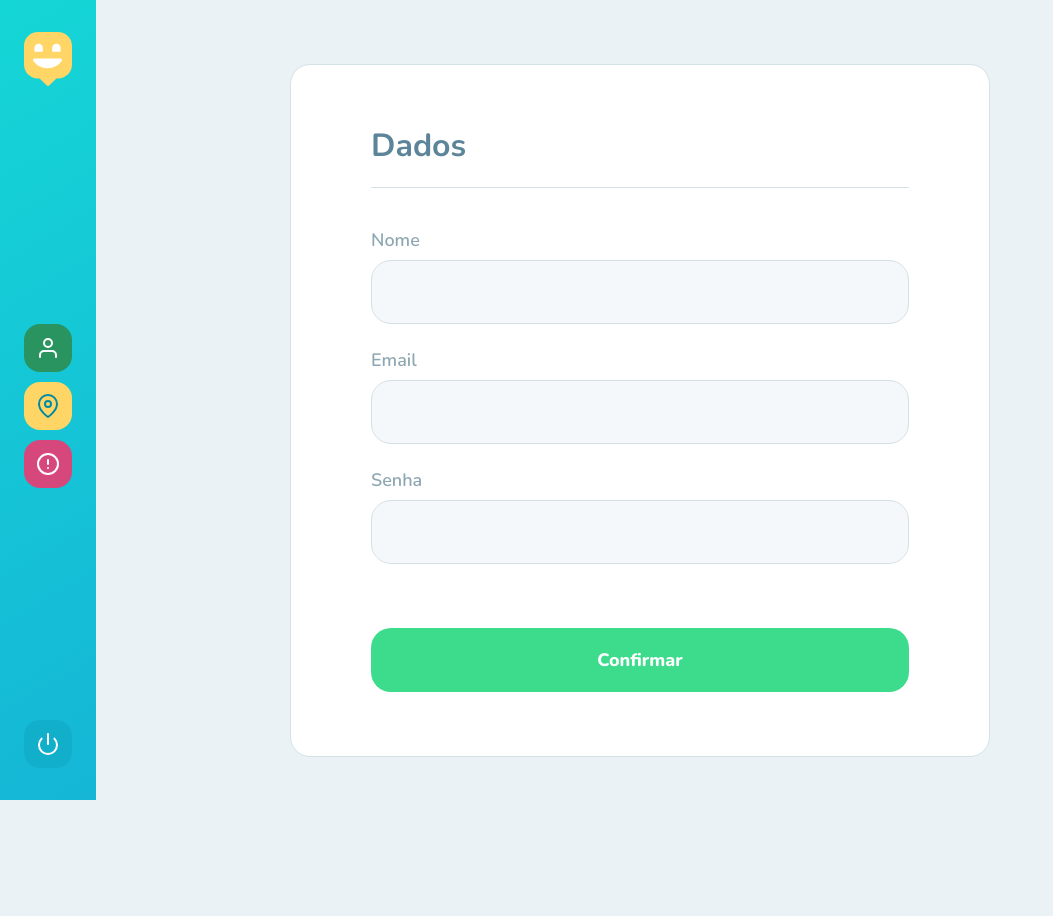
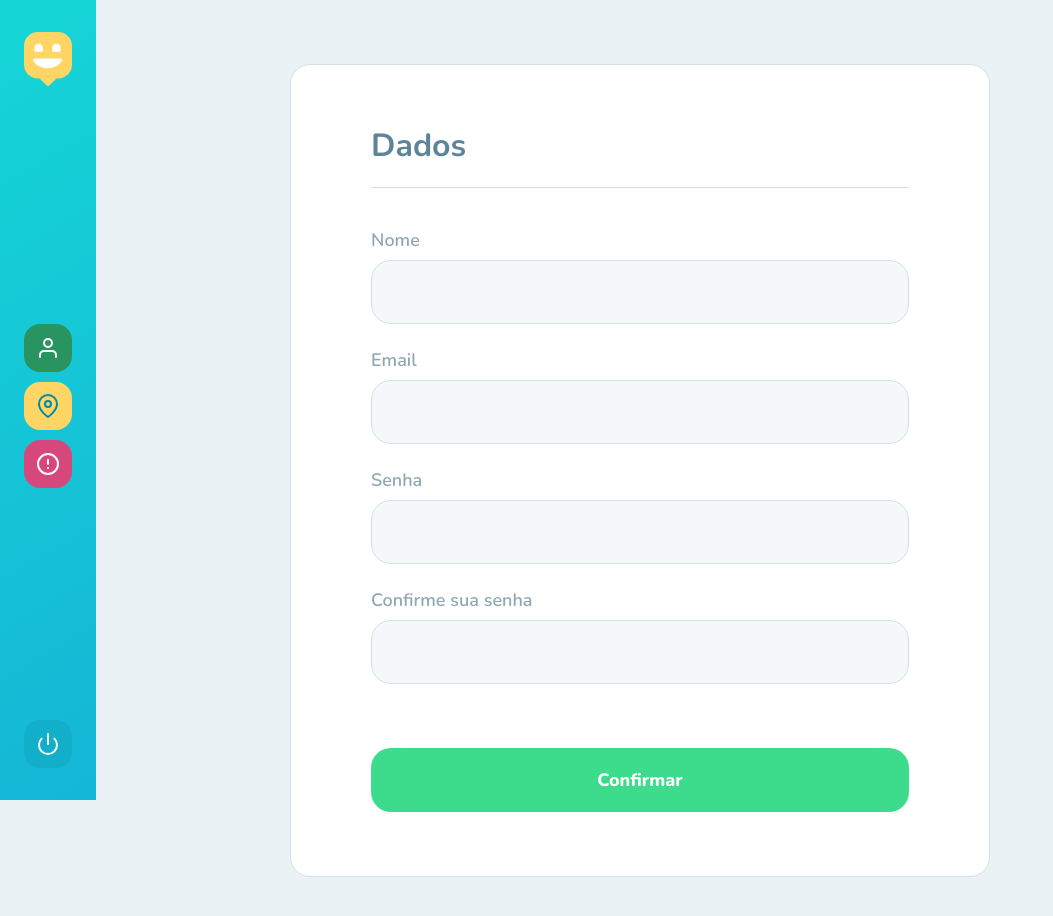
Before and after one commit to Olliveer/Happy-2.0, a React (Create React App) app in the folder web/: page /dashboard/user/create in a window 1280 px wide. Shown: the top 916 px of the page, without its empty margins (0-1053 px from the left). Before the commit the page ends 821 px from the top, so only its background shows below. Built offline with nearby package versions, Linux system fonts and the light colour scheme; sample sign-in values are in the browser's storage.

Commit message:
user create qith alerts

```diff
--- a/web/src/components/OrphanageCard/orphanage-card.css
+++ b/web/src/components/OrphanageCard/orphanage-card.css
@@ -15,7 +15,7 @@ div.card {
 
   div.card .leaflet-container {
     width: 100%;
-    background-color: #aaa;
+    background-color: #FFF;
     height: 225px;
   }
 
--- a/web/src/components/Sidebar.tsx
+++ b/web/src/components/Sidebar.tsx
@@ -1,6 +1,6 @@
 import React from 'react';
 import { FiArrowLeft } from 'react-icons/fi';
-import { useHistory } from 'react-router-dom';
+import { Link, useHistory } from 'react-router-dom';
 
 import mapMarkerImg from '../images/map-marker.svg';
 
@@ -11,7 +11,9 @@ export default function Sidebar() {
 
     return (
         <aside className="app-sidebar">
+            <Link to="/">
             <img src={mapMarkerImg} alt="Happy" />
+            </Link>
 
             <footer>
                 <button type="button" onClick={goBack}>
--- a/web/src/pages/EditOrphanage/edit-orphanage.css
+++ b/web/src/pages/EditOrphanage/edit-orphanage.css
@@ -20,6 +20,7 @@ form.edit-orphanage-form .leaflet-container {
   margin-bottom: 40px;
   border: 1px solid #D3E2E5;
   border-radius: 20px;
+  background: #FFF;
 }
 
 form.edit-orphanage-form fieldset {
--- a/web/src/pages/OrphanagesMap.tsx
+++ b/web/src/pages/OrphanagesMap.tsx
@@ -29,7 +29,9 @@ function OrphanagesMap() {
         <div id="page-map">
             <aside>
                 <header>
+                    <Link to="/">
                     <img src={mapMarkerImg} alt="Happy" />
+                    </Link>
 
                     <h2>Escolha um orfanato no mapa</h2>
                     <p>Muitas crianças estão esperando a sua visita :)</p>
--- a/web/src/pages/Register.tsx
+++ /dev/null
@@ -1,105 +0,0 @@
-import React, { FormEvent, useState } from "react";
-import { useHistory } from "react-router-dom";
-
-
-import '../styles/pages/create-orphanage.css';
-import Sidebar from "../components/Dashboard";
-
-
-
-export default function Register() {
-    const history = useHistory();
-
-    const [name, setName] = useState('');
-    const [email, setEmail] = useState('');
-    const [password, setPassword] = useState('');
-
-
-    // async function handleSubmitRegisterUser(event: FormEvent) {
-    //     event.preventDefault();
-
-    //     const data = new FormData();
-    //     data.append('name', name);
-    //     data.append('email', email);
-    //     data.append('password', password);
-
-    //     console.log(name, email, password);
-
-
-    //     await api.post('register', JSON.stringify(data));
-
-    //     alert('Cadastro realizado com sucesso');
-    //     history.push('/app');
-
-    // }
-
-    function handleSubmit(e: FormEvent) {
-        e.preventDefault();
-        const data = { name: name, email: email, password: password };
-
-        fetch('http://localhost:3333/register', {
-            method: 'POST',
-            headers: {
-                'Content-type': 'application/json',
-            },
-            body: JSON.stringify(data),
-        }).then(response => {
-            if (!response.ok) {
-               alert('User already registered');
-               history.push('/user/create');
-            }
-            alert('Successfully registered')
-            history.push('/app');
-            return response.json()
-        })
-        .then(user => {
-             console.log(user)
-         })
-
-    }
-
-    return (
-        <div id="page-create-orphanage">
-            <Sidebar />
-
-            <main>
-                <form onSubmit={handleSubmit} className="create-orphanage-form">
-                    <fieldset>
-                        <legend>Dados</legend>
-                        <div className="input-block">
-                            <label htmlFor="name">Nome</label>
-                            <input
-                                id="name"
-                                value={name}
-                                onChange={event => setName(event.target.value)} />
-                        </div>
-
-                        <div className="input-block">
-                            <label htmlFor="email">Email</label>
-                            <input
-                                id="email"
-                                value={email}
-                                onChange={event => setEmail(event.target.value)} />
-                        </div>
-
-                        <div className="input-block">
-                            <label htmlFor="password">Senha</label>
-                            <input
-                                id="password"
-                                value={password}
-                                type="password"
-                                onChange={event => setPassword(event.target.value)} />
-                        </div>
-
-                    </fieldset>
-
-
-
-                    <button className="confirm-button" type="submit">
-                        Confirmar
-                    </button>
-                </form>
-            </main>
-        </div>
-    );
-}
--- /dev/null
+++ b/web/src/pages/Register/index.tsx
@@ -0,0 +1,140 @@
+import React, { FormEvent, useEffect, useState } from "react";
+import { useHistory } from "react-router-dom";
+import api from '../../services/api';
+
+import ToastAnimated, { showToast } from '../../utils/Toast/toast';
+import './register.css';
+import Sidebar from "../../components/Dashboard";
+
+
+
+export default function Register() {
+    const history = useHistory();
+
+    const [name, setName] = useState('');
+    const [email, setEmail] = useState('');
+    const [password, setPassword] = useState('');
+    const [re_password, setRepassword] = useState('');
+
+    const notify = () => showToast({ type: "info", message: "Confirme seu password" });
+
+
+
+    function handleSubmit(event: FormEvent) {
+        event.preventDefault();
+
+        if (password === re_password) {
+            const data = {
+                name: name,
+                email: email,
+                password: password
+            }
+            // console.log(api.post('register', data).then(msg => alert(msg.data.msg)).catch(err => alert(err.response.data.error)));
+            api.post('register', data).then(msg => {
+                console.log(msg.data.msg);
+                showToast({ type: "success", message: msg.data.msg })
+                setTimeout(() => {
+                    history.push('/dashboard/users');
+                }, 2000)
+
+
+
+            })
+                .catch(err => {
+                    showToast({ type: "error", message: err.response.data.error })
+                    history.push('/dashboard/user/create');
+                });
+
+
+        } else {
+            history.push('/dashboard/user/create');
+            notify();
+        }
+
+
+
+        // alert('Cadastro realizado com sucesso');
+        // history.push('/app');
+
+    }
+
+    // function handleSubmit(e: FormEvent) {
+    //     e.preventDefault();
+    // const data = {
+    //     name: name,
+    //     email: email,
+    //     password: password,
+    //     re_password: re_password
+    // };
+
+    //     fetch('http://localhost:3333/register', {
+    //         method: 'POST',
+    //         headers: {
+    //             'Content-type': 'application/json',
+    //         },
+    //         body: JSON.stringify(data),
+    //     }).then(response => {
+    //         if (!response.ok) {
+    //             alert('User already registered');
+    //             history.push('/user/create');
+    //         }
+    //         alert('Successfully registered')
+    //         history.push('/dashboard/users');
+    //         return response.json()
+    //     })
+    //         .then(user => {
+    //             console.log(user)
+    //         })
+
+    // }
+
+    return (
+        <div id="page-create-user">
+            <Sidebar />
+            <ToastAnimated />
+            <main>
+                <form onSubmit={handleSubmit} className="create-orphanage-form">
+                    <fieldset>
+                        <legend>Dados</legend>
+                        <div className="input-block">
+                            <label htmlFor="name">Nome</label>
+                            <input
+                                id="name"
+                                value={name}
+                                onChange={event => setName(event.target.value)} />
+                        </div>
+
+                        <div className="input-block">
+                            <label htmlFor="email">Email</label>
+                            <input
+                                id="email"
+                                value={email}
+                                onChange={event => setEmail(event.target.value)} />
+                        </div>
+
+                        <div className="input-block">
+                            <label htmlFor="password">Senha</label>
+                            <input
+                                id="password"
+                                value={password}
+                                type="password"
+                                onChange={event => setPassword(event.target.value)} />
+                        </div>
+                        <div className="input-block">
+                            <label htmlFor="password">Confirme sua senha</label>
+                            <input
+                                id="re_password"
+                                value={re_password}
+                                type="password"
+                                onChange={event => setRepassword(event.target.value)} />
+                        </div>
+                    </fieldset>
+
+                    <button className="confirm-button" type="submit">
+                        Confirmar
+                    </button>
+                </form>
+            </main>
+        </div>
+    );
+}
--- /dev/null
+++ b/web/src/pages/Register/register.css
@@ -0,0 +1,17 @@
+#page-create-user {
+    display: flex;
+}
+
+#page-create-user main {
+    flex: 1;
+}
+
+form.create-orphanage-form {
+    width: 700px;
+    margin: 64px auto;
+    background: #FFFFFF;
+    border: 1px solid #D3E2E5;
+    border-radius: 20px;
+    padding: 64px 80px;
+    overflow: hidden;
+  }
--- a/web/src/pages/Users/users.css
+++ b/web/src/pages/Users/users.css
@@ -61,9 +61,9 @@
     padding: 1rem 2rem;
   }
 
-  #page-users div.card-container > div:last-child strong {
+  #page-users div.card-container > div:last-child p {
     color: #4d6f80;
-    font-size: 24px;
+    font-size: 18px;
     line-height: 34px;
     font-weight: 700;
   }
@@ -100,7 +100,7 @@
 }
 
 .button-register {
-    position: absolute;
+    position: fixed;
     right: 40px;
     bottom: 40px;
     z-index: 10;
--- a/web/src/styles/pages/orphanage-map.css
+++ b/web/src/styles/pages/orphanage-map.css
@@ -42,6 +42,7 @@
 
 #page-map .leaflet-container {
     z-index: 5;
+    background: #FFF;
 }
 
 #page-map .create-orphanage {
```
Also changed, not shown: web/src/pages/Users/index.tsx (+6 -9 lines).
